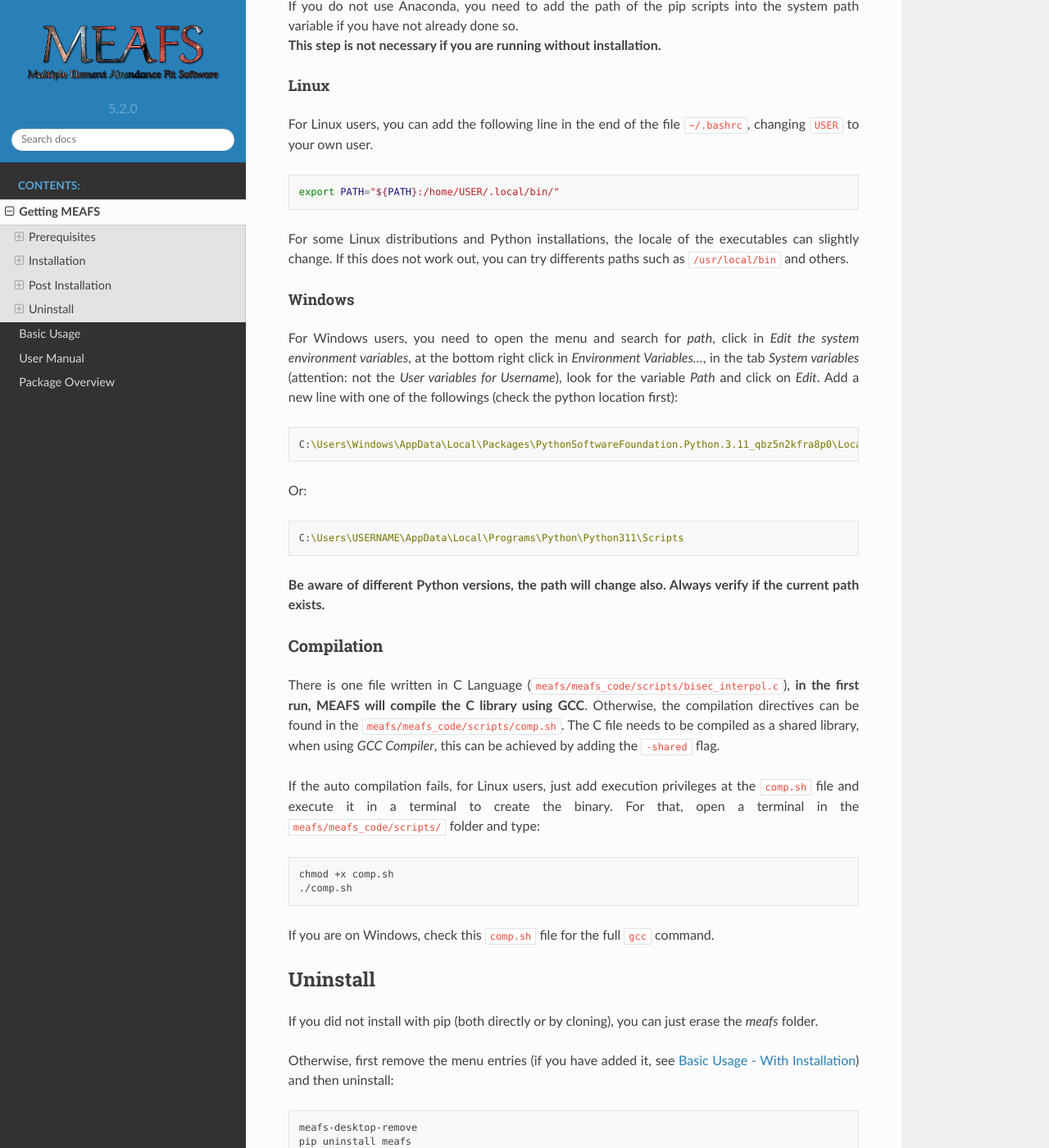
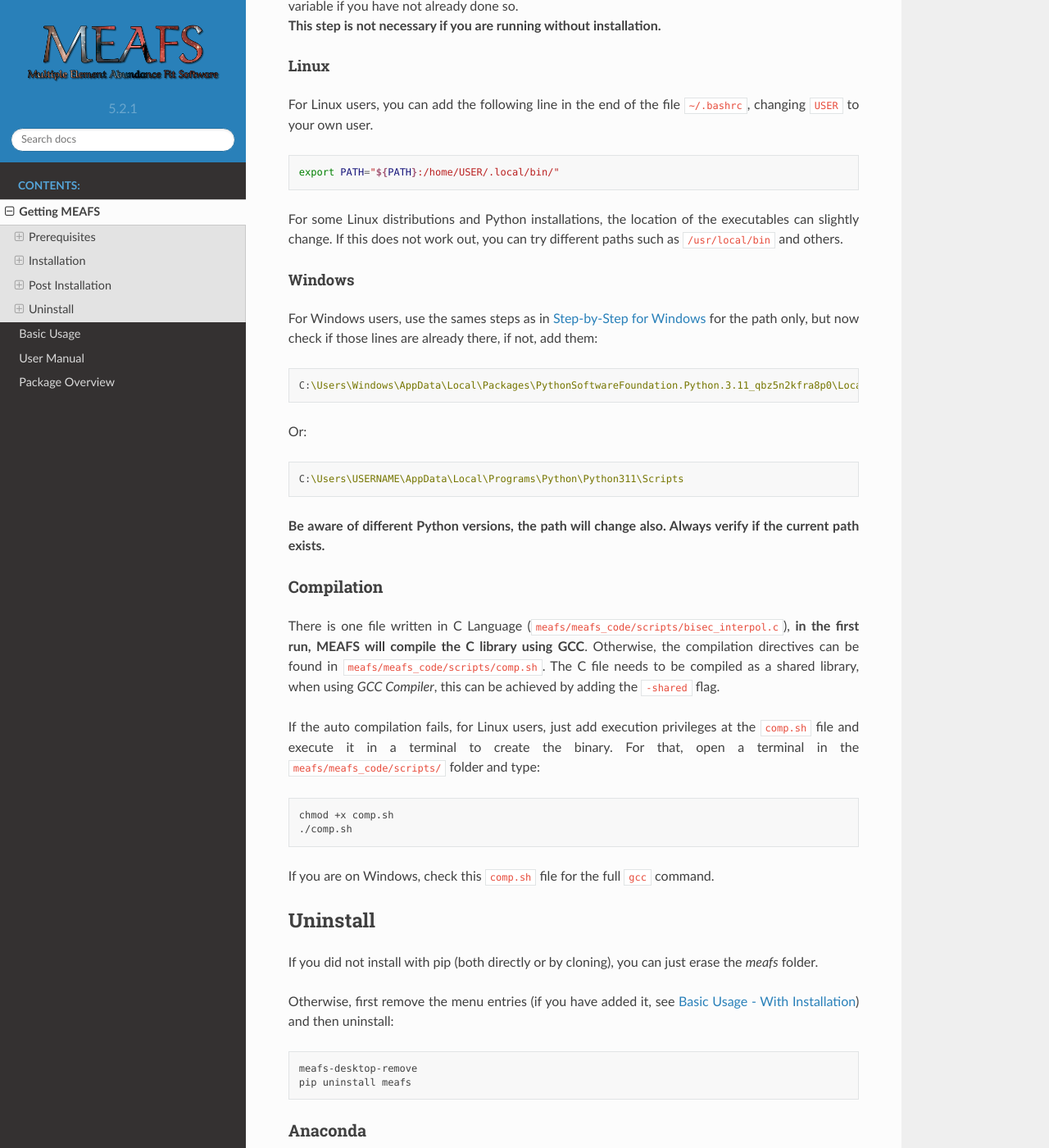
Before and after one commit to MatheusJCastro/meafs, a Sphinx documentation site: the page built from docs/installation.rst, in a window 1280 px wide and 1400 px high, scrolled down 2610 px. Shown: the whole window at 82% size. Built offline with Sphinx 7.4.7 and the Read the Docs theme 2.0.0, drawn with Linux system fonts in a browser that asks for light colours; the version number is read from the project's files by our own code; some of the changed text lies outside the part shown.

Commit message:
fix minimum version numbers and docs minor corrections

```diff
--- a/docs/index.rst
+++ b/docs/index.rst
@@ -24,7 +24,7 @@
 Aims
 ----
 
-The MEAFS is a fitting tool software for spectra abundance analysis. The aim is to provide a medium to high quality analysis for each individual absorption line in a given spectrum.
+The MEAFS is a fitting tool software for spectra abundance analysis. The aim is to provide a medium to high precision analysis for each individual absorption line in a given spectrum in a short time.
 The software also fits the wavelength shift, continuum and convolution of the spectrum.
 
 .. image:: ../meafs_code/images/Meafs_Gui.png
--- a/docs/installation.rst
+++ b/docs/installation.rst
@@ -41,10 +41,10 @@
 Python
 ++++++
 
-Go to `Python Windows Releases <https://www.python.org/downloads/windows/>`_ and download an stable release by clicking on it and downloading the *Windows installer (64-bit) Recommended*. After downloading, exectue the files and follow the installation process.
+Go to `Python Windows Releases <https://www.python.org/downloads/windows/>`_ and download a stable release by clicking on it and downloading the *Windows installer (64-bit) Recommended*. After downloading, execute the files and follow the installation process.
 
 - Add the Python folder to the path.
-    - Open the menu and search for *path*, click in *Edit the system environment variables*, at the bottom right click in *Environment Variables...*, in the tab *System variables* (attention: not the *User variables for Username*), look for the variable *Path* and click on *Edit*. Add two new lines:
+    - Open the menu and search for *path*, click *Edit the system environment variables*, at the bottom right click *Environment Variables...*, in the tab *System variables* (attention: not the *User variables for Username*), look for the variable *Path* and click *Edit*. Add two new lines:
         - ``C:\Users\USERNAME\AppData\Local\Programs\Python\Python311``
         - ``C:\Users\USERNAME\AppData\Local\Programs\Python\Python311\Scripts``
         - Change ``USERNAME`` with your username and ``Python311`` to the actual version that you installed.
@@ -122,12 +122,12 @@
    export PATH="${PATH}:/home/USER/.local/bin/"
 
 
-For some Linux distributions and Python installations, the locale of the executables can slightly change. If this does not work out, you can try differents paths such as ``/usr/local/bin`` and others.
+For some Linux distributions and Python installations, the location of the executables can slightly change. If this does not work out, you can try different paths such as ``/usr/local/bin`` and others.
 
 Windows
 +++++++
 
-For Windows users, you need to open the menu and search for *path*, click in *Edit the system environment variables*, at the bottom right click in *Environment Variables...*, in the tab *System variables* (attention: not the *User variables for Username*), look for the variable *Path* and click on *Edit*. Add a new line with one of the followings (check the python location first):
+For Windows users, use the sames steps as in :ref:`Step-by-Step for Windows <step_by_step_windows>` for the path only, but now check if those lines are already there, if not, add them:
 
 .. code-block:: bat
 
@@ -144,7 +144,7 @@
 Compilation
 ^^^^^^^^^^^
 
-There is one file written in C Language (``meafs/meafs_code/scripts/bisec_interpol.c``), **in the first run, MEAFS will compile the C library using GCC**. Otherwise, the compilation directives can be found in the ``meafs/meafs_code/scripts/comp.sh``. The C file needs to be compiled as a shared library, when using *GCC Compiler*, this can be achieved by adding the ``-shared`` flag.
+There is one file written in C Language (``meafs/meafs_code/scripts/bisec_interpol.c``), **in the first run, MEAFS will compile the C library using GCC**. Otherwise, the compilation directives can be found in ``meafs/meafs_code/scripts/comp.sh``. The C file needs to be compiled as a shared library, when using *GCC Compiler*, this can be achieved by adding the ``-shared`` flag.
 
 If the auto compilation fails, for Linux users, just add execution privileges at the ``comp.sh`` file and execute it in a terminal to create the binary. For that, open a terminal in the ``meafs/meafs_code/scripts/`` folder and type:
 
--- a/docs/usage.rst
+++ b/docs/usage.rst
@@ -53,7 +53,7 @@
 -l, --last              Load the last closed session. Default location is ``meafs_code/auto_save_last.pkl``.
 -s, --load-auto-save    Load the auto saved session. Default location is: ``meafs_code/auto_save.pkl``.
 
-Also, any saved section can be passed as an argument and meafs will power the GUI with it:
+Also, any saved section can be passed as an argument and MEAFS will power the GUI with it:
 
 .. code-block:: bash
 
@@ -69,8 +69,8 @@
 | Also, if auto save is enabled, when MEAFS is closed, it will save the session in
   the ``auto_save_last.pkl`` file.
 | These files are located under the MEAFS directory and the ``-h`` :ref:`flag <flags>`
-  will show the location.
+  will show their location.
 | To load any of these files, simply use the :ref:`flags <flags>` or load them in the
-  *File* - *Open...* menu.
+  *File* > *Open...* menu.
 
 See more at :ref:`auto_save_manual`.
--- a/meafs_code/__init__.py
+++ b/meafs_code/__init__.py
@@ -1,4 +1,4 @@
-__version__ = "5.2.0"
+__version__ = "5.2.1"
 __author__ = "Matheus J. Castro"
 
 from meafs_code import gui
```
Also changed, not shown: other parts of docs/installation.rst (+3 -3 lines), README.md (+12 -12 lines), docs/manual.rst (+35 -35 lines), pyproject.toml (+11 -11 lines), 4 other files.
